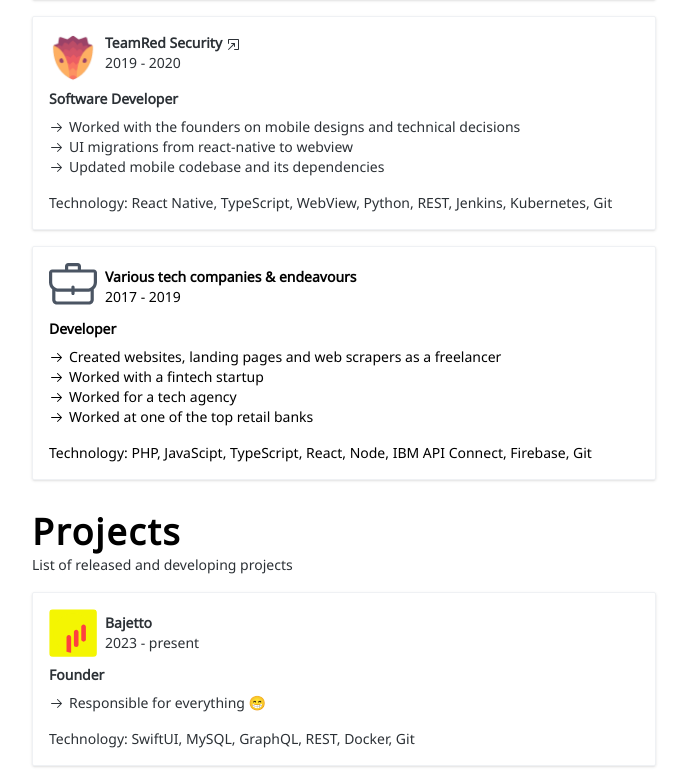
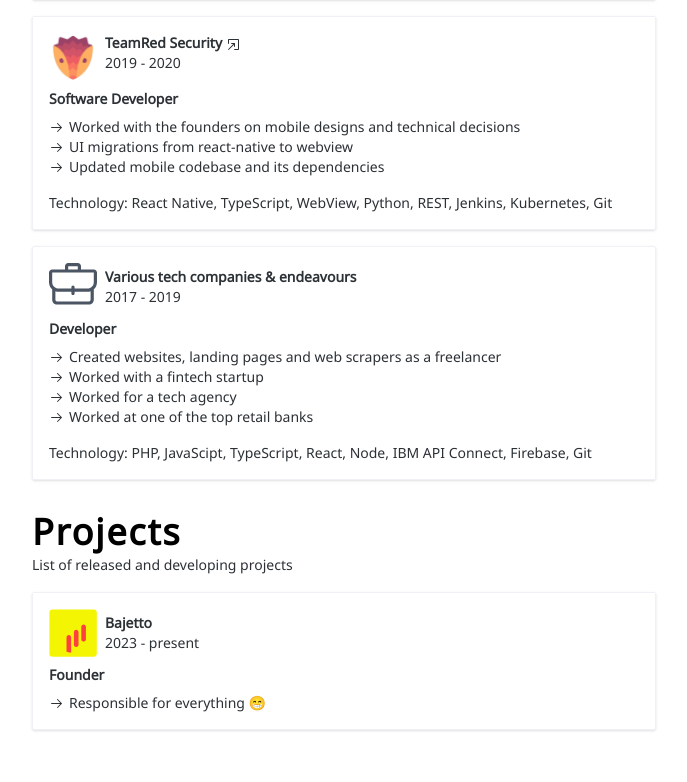
Before and after one commit to swoppy/jsonbarba, a Next.js app: page / in a window 1280 px wide. Shown: the part 1596-2378 px from the top of the page, without its empty margins (296-983 px from the left). After the commit the page ends 2342 px from the top, so only its background shows below. Built offline with nearby package versions, Linux system fonts and the light colour scheme.

Commit message:
refactor: made WorkCard component a compound component

```diff
--- a/src/components/ExperienceSection.tsx
+++ b/src/components/ExperienceSection.tsx
@@ -1,6 +1,4 @@
 import { Fragment } from "react";
-import { WorkCard, WorkCardGeneral } from "./WorkCard";
-import { ArrowRightIcon } from "@radix-ui/react-icons";
 import xsplit from '/public/xsplit.svg';
 import videocom from '/public/videocom.svg';
 import metrobank from '/public/metrobank.svg';
@@ -8,6 +6,7 @@ import pangolin from '/public/pangolin.png';
 import bajetto from '/public/bajetto.svg';
 import asurion from '/public/asurion.png';
 import { StaticImageData } from "next/image";
+import * as WorkCard from "./WorkCard";
 
 interface WorkListProps {
   imageSource: StaticImageData;
@@ -105,24 +104,44 @@ export function ContractSection() {
         <ul className="grid grid-cols-1 gap-y-4 mt-2">
         {workList.map((item, index) => (
           <li key={index} aria-label="list of companies">
-            <WorkCard
-              imageSource={item.imageSource}
+            <WorkCard.Root
+              className="w-full p-4 rounded-sm shadow border border-cgray border-opacity-20 relative text-dark dark:text-white"
+            >
+              <WorkCard.Company
                 name={item.name}
+                image={item.imageSource}
+                lengthOfStay={item.period}
+                className="flex"
+              />
+              <WorkCard.Responsibilities
+                items={item.highlights}
                 designation={item.designation}
-              period={item.period}
-              highlights={item.highlights}
-              technology={item.technology}
+                className="flex flex-col text-xs sm:text-sm mt-2 px-4"
               />
+              <WorkCard.Technology
+                stack={item.technology}
+                className="text-xs sm:text-sm px-4 -ml-4 mt-4"
+              />
+            </WorkCard.Root>
           </li>
         ))}
           <li>
-            <WorkCardGeneral
+            <WorkCard.Root className="w-full p-4 rounded-sm shadow border border-cgray border-opacity-20 relative text-dark dark:text-white">
+              <WorkCard.Company
                 name={legacyWork.name}
+                lengthOfStay={legacyWork.period}
+                className="flex"
+              />
+              <WorkCard.Responsibilities
+                items={legacyWork.highlights}
                 designation={legacyWork.designation}
-              period={legacyWork.period}
-              highlights={legacyWork.highlights}
-              technology={legacyWork.technology}
+                className="flex flex-col text-xs sm:text-sm mt-2 px-4"
               />
+              <WorkCard.Technology
+                stack={legacyWork.technology}
+                className="text-xs sm:text-sm px-4 -ml-4 mt-4"
+              />
+            </WorkCard.Root>
           </li>
         </ul>
     </section>
@@ -150,14 +169,21 @@ export function ProjectSection() {
       <div className="grid grid-cols-1 gap-y-4 mt-2">
         {projectList.map((item, index) => (
           <Fragment key={index}>
-            <WorkCard
-              imageSource={item.imageSource}
+            <WorkCard.Root
+              className="w-full p-4 rounded-sm shadow border border-cgray border-opacity-20 relative text-dark dark:text-white"
+            >
+              <WorkCard.Company
                 name={item.name}
+                image={item.imageSource}
+                lengthOfStay={item.period}
+                className="flex"
+              />
+              <WorkCard.Responsibilities
+                items={item.highlights}
                 designation={item.designation}
-              period={item.period}
-              highlights={item.highlights}
-              technology={item.technology}
+                className="flex flex-col text-xs sm:text-sm mt-2 px-4"
               />
+            </WorkCard.Root>
           </Fragment>
         ))}
       </div>
--- a/src/components/WorkCard.tsx
+++ b/src/components/WorkCard.tsx
@@ -4,39 +4,57 @@ import {
   BackpackIcon,
   OpenInNewWindowIcon
 } from '@radix-ui/react-icons'
+import { ReactNode, forwardRef } from 'react';
 
-interface WorkCardProps {
-  imageSource: StaticImageData;
+interface WorkCardBaseProps {
   name: string[];
+  lengthOfStay: string;
   designation: string;
-  period: string
-  highlights?: string[];
-  technology?: string[];
+  items?: string[];
+  stack?: string[];
+  image?: StaticImageData;
+  children: ReactNode;
 }
 
-type WorkCardGeneralProps = Omit<WorkCardProps, "imageSource">;
+type CompanyProps = Pick<WorkCardBaseProps, 'name' | 'image' | 'lengthOfStay'>;
+type ItemProps = Pick<WorkCardBaseProps, 'designation' | 'items'>;
+type TechnologyProps = Pick<WorkCardBaseProps, 'stack'>;
 
-export const WorkCard = ({
-  imageSource,
-  name,
-  designation,
-  period,
-  highlights,
-  technology
-}: WorkCardProps) => {
+const Root = forwardRef<
+  HTMLDivElement,
+  React.HTMLAttributes<HTMLDivElement>
+>(({ children, ...props }, ref) => {
+  return (
+    <div ref={ref} {...props}>
+      {children}
+    </div>
+  );
+});
+
+Root.displayName = 'WorkCardRoot';
+
+const WorkCard = Root;
+
+const Company = forwardRef<
+HTMLDivElement,
+React.HTMLAttributes<HTMLDivElement> & CompanyProps
+>(({ name, image, lengthOfStay, ...props }, ref) => {
   let assistiveLabel = name[0] === 'Asurion' ? `Jason's current contract` : `one of Jason's past contract`;
   return (
-    <div className="w-full p-4 rounded-sm shadow border border-cgray border-opacity-20 relative text-dark dark:text-white">
-      <div className="flex">
+    <div ref={ref} {...props}>
       <div className="w-12 h-12 relative">
+        {image ? (
           <Image
-            src={imageSource}
+            src={image}
             quality={95}
             fill
             sizes="100vw"
             className="object-cover object-left rounded"
             alt="work_image"
           />
+        ) : (
+          <BackpackIcon className="w-12 h-12 text-gray-600 dark:text-gray-300"/>
+        )}
       </div>
       <div className="flex flex-col ml-2 text-xs sm:text-sm">
         {name[1] ? (
@@ -55,46 +73,23 @@ export const WorkCard = ({
             <span className="font-semibold mt-1">{name[0]}</span>
           </>
         )}
-          <span className="dark:text-gray-300 ">{period}</span>
-        </div>
-      </div>
-      <div className="flex flex-col text-xs sm:text-sm mt-2 px-4">
-        <span className="-ml-4 font-semibold mb-2">{designation}</span>
-        {highlights && highlights.map((exp, i) => (
-          <ul key={`h-${i}`}>
-            <li className="flex items-start">
-              <div><ArrowRightIcon className="-ml-4 mt-[3px] w-3 h-3 sm:w-[15px] sm:h-[15px]"/></div>
-              <p className="ml-1 text-left">{exp}</p>
-            </li>
-          </ul>
-        ))}
-        <span className="-ml-4 mt-4">Technology: {technology?.join(", ")}</span>
+        <span className="dark:text-gray-300 ">{lengthOfStay}</span>
       </div>
     </div>
   );
-}
+});
 
-export const WorkCardGeneral = ({
-  name,
-  designation,
-  period,
-  highlights,
-  technology
-}: WorkCardGeneralProps) => {
+Company.displayName = 'WorkCardCompany';
+
+
+const Responsibilities = forwardRef<
+  HTMLDivElement,
+  React.HTMLAttributes<HTMLDivElement> & Required<ItemProps>
+>(({ items, designation, ...props }, ref) => {
   return (
-    <div className="w-full p-4 shadow rounded-sm border border-cgray border-opacity-20 relative">
-      <div className="flex">
-        <div className="w-12 h-12 relative">
-          <BackpackIcon className="w-12 h-12 text-gray-600 dark:text-gray-300"/>
-        </div>
-        <div className="flex flex-col ml-2 text-xs sm:text-sm">
-          <span className="font-semibold mt-1">{name[0]}</span>
-          <span className=" dark:text-gray-300">{period}</span>
-        </div>
-      </div>
-      <div className="flex flex-col text-xs sm:text-sm mt-2 px-4">
-        <span className="-ml-4 mb-2 font-semibold">{designation}</span>
-        {highlights && highlights.map((exp, index) => (
+    <div ref={ref} {...props}>
+      <span className="-ml-4 font-semibold mb-2">{designation}</span>
+      {items && items.map((exp, index) => (
         <ul key={index}>
           <li className="flex items-start">
             <div><ArrowRightIcon className="-ml-4 mt-[3px] w-3 h-3 sm:w-[15px] sm:h-[15px]"/></div>
@@ -102,8 +97,23 @@ export const WorkCardGeneral = ({
           </li>
         </ul>
       ))}
-        <span className="-ml-4 mt-4">Technology: {technology?.join(", ")}</span>
-      </div>
     </div>
   );
-}
+})
+
+Responsibilities.displayName = 'WorkCardResponsibilities';
+
+const Technology = forwardRef<
+  HTMLDivElement,
+  React.HTMLAttributes<HTMLDivElement> & Required<TechnologyProps>
+>(({ stack, ...props }, ref) => {
+  return (
+    <div {...props}>
+      Technology: {stack?.join(", ")}
+    </div>
+  )
+});
+
+Technology.displayName = 'WorkCardTechnology';
+
+export { WorkCard, Root, Company, Responsibilities, Technology };
```
Lines whose indentation alone changed are shown as unchanged.
